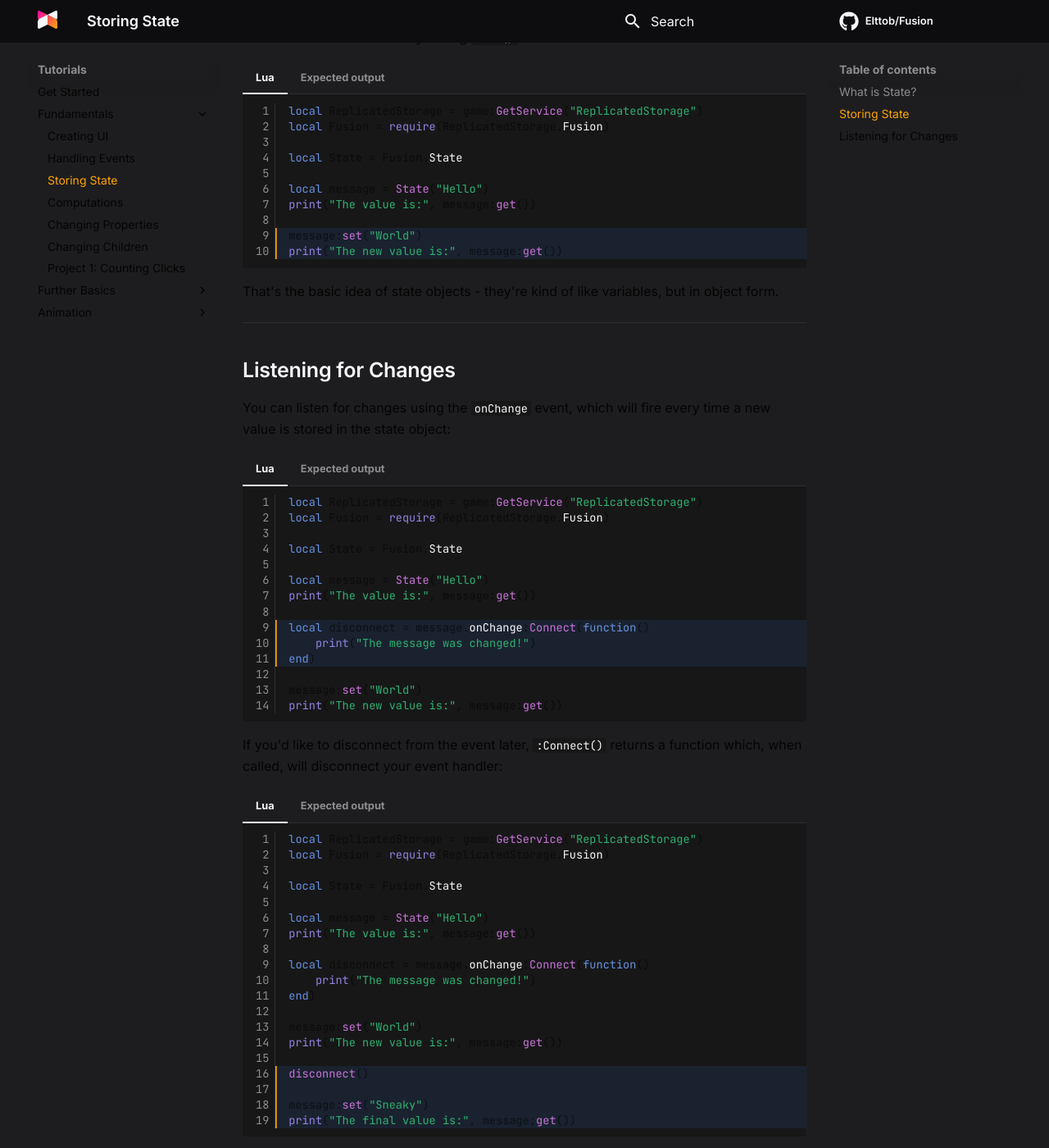
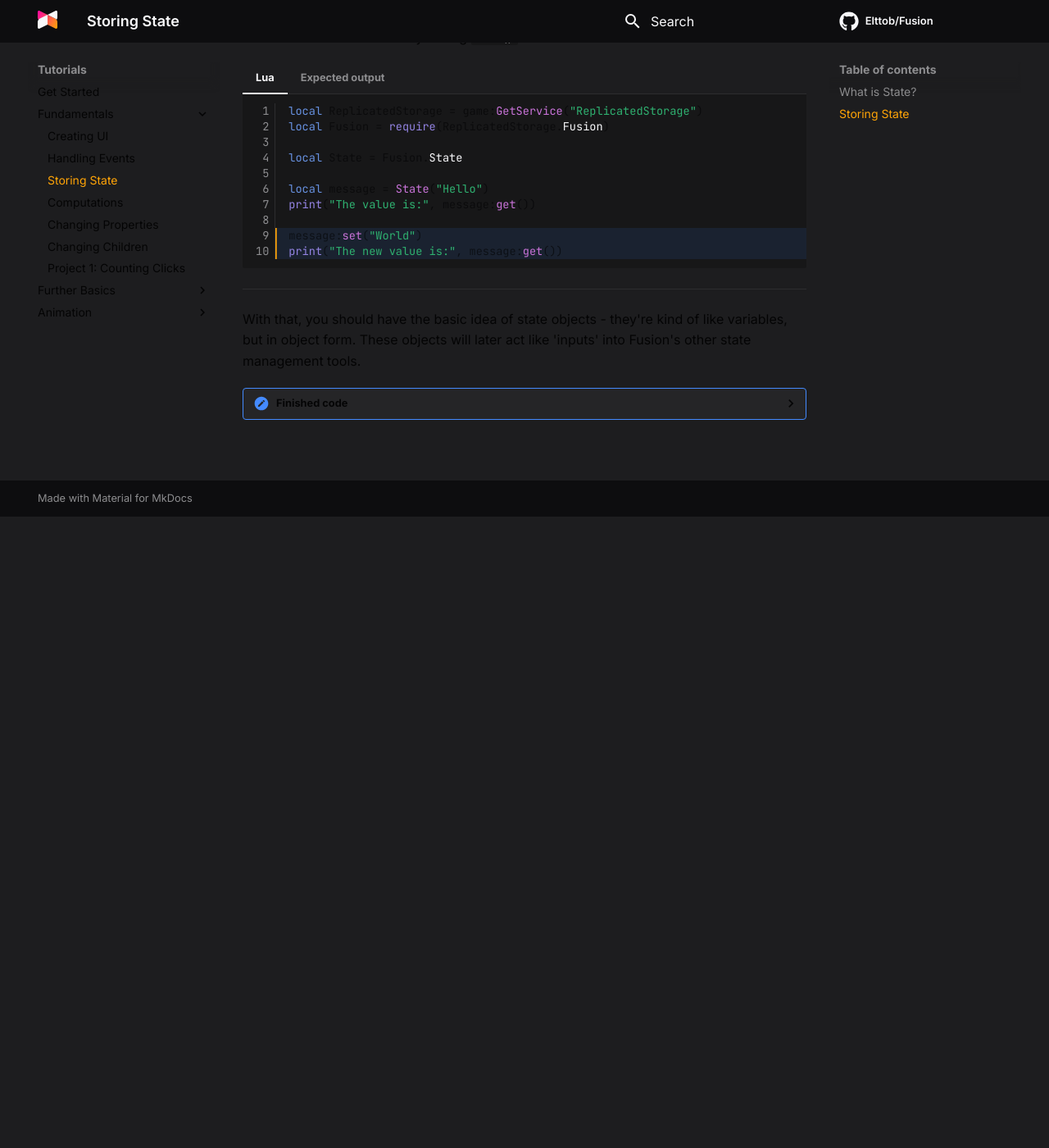
Before and after one commit to dphfox/Fusion, an MkDocs documentation site: the page built from docs/tutorials/fundamentals/storing-state.md, in a window 1280 px wide and 1400 px high, scrolled down 1521 px. Shown: the whole window at 82% size. Built offline with MkDocs 1.6.1 and Material for MkDocs 9.7.7, drawn with Linux system fonts in a browser that asks for light colours; comment, search, counter and statistics services are not loaded; after the commit the page ends 2151 px from its top, so only the background shows below that; some of the changed text lies outside the part shown.

Commit message:
Update doc structure to reflect new APIs

````diff
--- a/docs/tutorials/fundamentals/storing-state.md
+++ b/docs/tutorials/fundamentals/storing-state.md
@@ -91,77 +91,11 @@ You can also set the value by calling `:set()` with a new value:
 	The new value is: World
 	```
 
-That's the basic idea of state objects - they're kind of like variables, but in
-object form.
-
 -----
 
-## Listening for Changes
-
-You can listen for changes using the `onChange` event, which will fire every
-time a new value is stored in the state object:
-
-=== "Lua"
-	```Lua linenums="1" hl_lines="9-11"
-	local ReplicatedStorage = game:GetService("ReplicatedStorage")
-	local Fusion = require(ReplicatedStorage.Fusion)
-
-	local State = Fusion.State
-
-	local message = State("Hello")
-	print("The value is:", message:get())
-
-	local disconnect = message.onChange:Connect(function()
-		print("The message was changed!")
-	end)
-
-	message:set("World")
-	print("The new value is:", message:get())
-	```
-=== "Expected output"
-	``` hl_lines="2"
-	The value is: Hello
-	The message was changed!
-	The new value is: World
-	```
-
-If you'd like to disconnect from the event later, `:Connect()` returns a
-function which, when called, will disconnect your event handler:
-
-=== "Lua"
-	```Lua linenums="1" hl_lines="16-19"
-	local ReplicatedStorage = game:GetService("ReplicatedStorage")
-	local Fusion = require(ReplicatedStorage.Fusion)
-
-	local State = Fusion.State
-
-	local message = State("Hello")
-	print("The value is:", message:get())
-
-	local disconnect = message.onChange:Connect(function()
-		print("The message was changed!")
-	end)
-
-	message:set("World")
-	print("The new value is:", message:get())
-
-	disconnect()
-
-	message:set("Sneaky")
-	print("The final value is:", message:get())
-	```
-=== "Expected output"
-	``` hl_lines="4"
-	The value is: Hello
-	The message was changed!
-	The new value is: World
-	The final value is: Sneaky
-	```
-
------
-
-With that, you should now have a basic idea of what state objects do - by using
-these, we can now easily manipulate and use it in our UIs.
+With that, you should have the basic idea of state objects - they're kind of
+like variables, but in object form. These objects will later act like 'inputs'
+into Fusion's other state management tools.
 
 ??? summary "Finished code"
 	```Lua linenums="1"
@@ -173,15 +107,6 @@ these, we can now easily manipulate and use it in our UIs.
 	local message = State("Hello")
 	print("The value is:", message:get())
 
-	local disconnect = message.onChange:Connect(function()
-		print("The message was changed!")
-	end)
-
 	message:set("World")
 	print("The new value is:", message:get())
-
-	disconnect()
-
-	message:set("Sneaky")
-	print("The final value is:", message:get())
 	```
--- a/mkdocs.yml
+++ b/mkdocs.yml
@@ -36,7 +36,8 @@ nav:
       - "Project 1: Counting Clicks": tutorials/fundamentals/project-1.md
     - Further Basics:
       - Components: tutorials/further-basics/components.md
-      - Lists and Arrays: tutorials/further-basics/computing-arrays.md
+      - Arrays and Lists: tutorials/further-basics/arrays-and-lists.md
+      - Compatibility: tutorials/further-basics/compatibility.md
       - "Project 2: To-Do List": tutorials/further-basics/project-2.md
     - Animation:
       - Tweens: tutorials/animation/tweens.md
@@ -57,6 +58,7 @@ nav:
       - State: api-reference/api/state.md
       - Computed: api-reference/api/computed.md
       - ComputedPairs: api-reference/api/computedpairs.md
+      - Compat: api-reference/api/compat.md
     - Animation:
       - Tween: api-reference/api/tween.md
       - Spring: api-reference/api/spring.md
````
Also changed, not shown: docs/tutorials/fundamentals/computations.md (+0 -71 lines).
